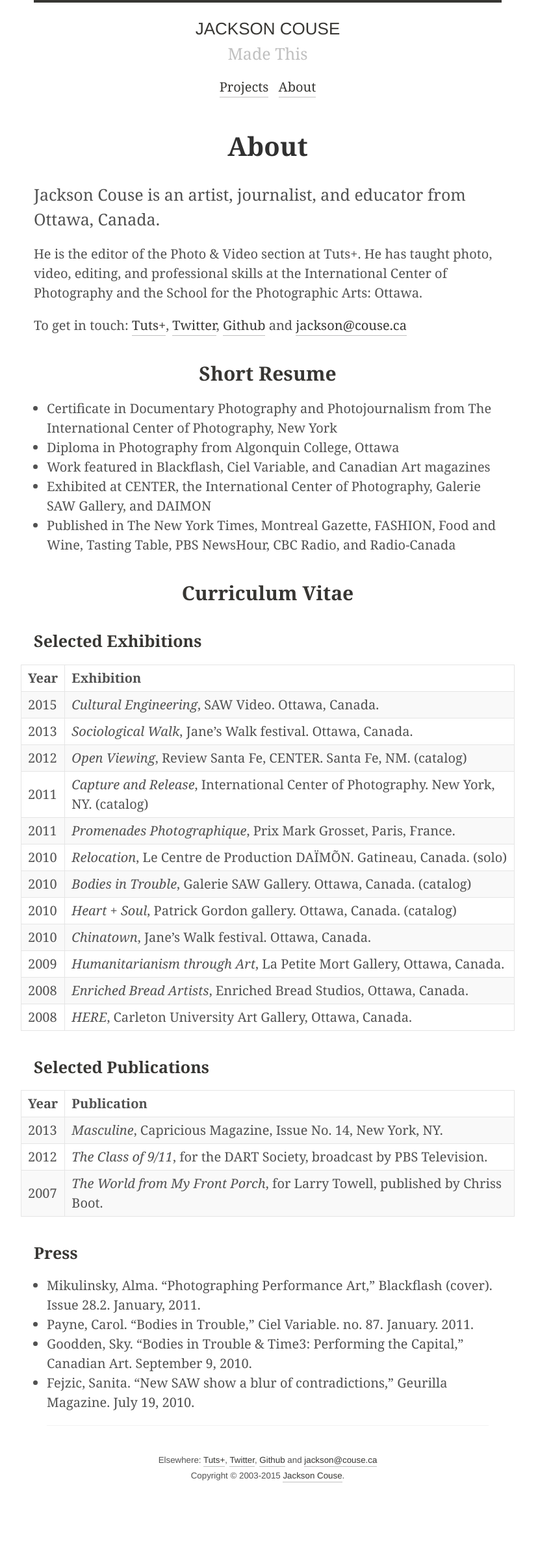
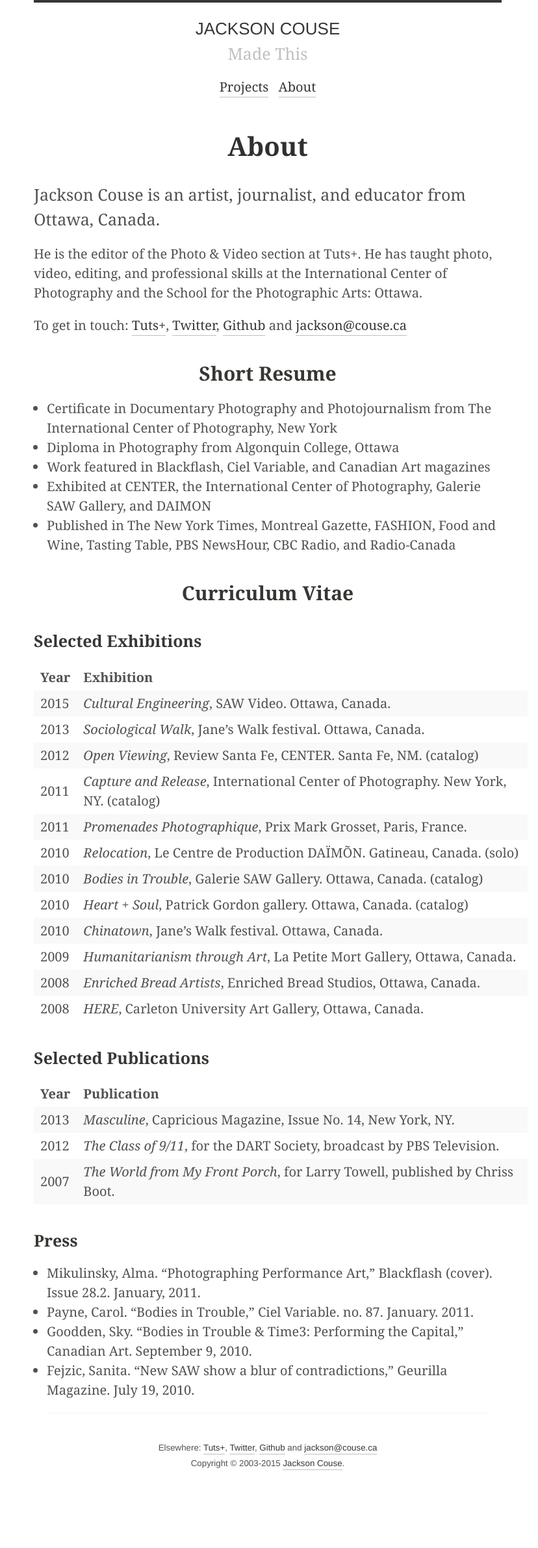
Before and after one commit to jacksoncouse/jacksoncouse.github.io, a Jekyll site: the page built from about.md, in a window 1280 px wide. Shown: the whole page at 65% size, without its empty margins (228-1056 px from the left). Built offline with Jekyll 4.4.1, drawn with Linux system fonts in a browser that asks for light colours.

Commit message:
styled tables

```diff
--- a/public/css/jackson.css
+++ b/public/css/jackson.css
@@ -236,14 +236,15 @@ img {
 /* Tables */
 table {
   margin-bottom: 1rem;
+  margin-left: 1rem;
   width: 100%;
-  border: 1px solid #e5e5e5;
+  border: none;
   border-collapse: collapse;
 }
 td,
 th {
   padding: .25rem .5rem;
-  border: 1px solid #e5e5e5;
+  border: none;
 }
 tbody tr:nth-child(odd) td,
 tbody tr:nth-child(odd) th {
```
